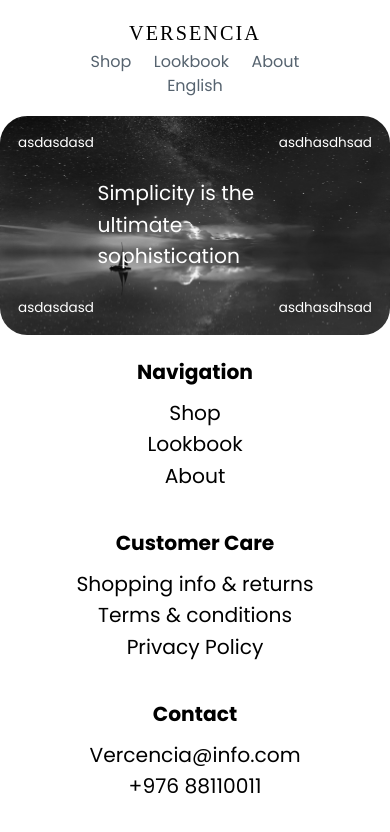
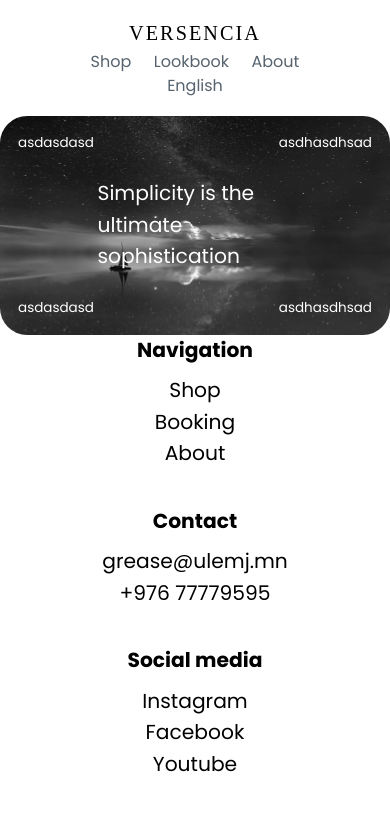
Before and after one commit to marsangarag/Ulemj-web-page, a Next.js app: page / in a window 390 px wide. Shown: the top 832 px of the page. Built offline with nearby package versions, Linux system fonts and the light colour scheme; a web font is replaced by a local one.

Commit message:
edit footer

```diff
--- a/src/components/layout/footer.tsx
+++ b/src/components/layout/footer.tsx
@@ -8,23 +8,15 @@ export default function Footer() {
             title: { en: "Navigation", mon: "Хэсэх" },
             items: [
                 { en: "Shop", mon: "Дэлгүүр" },
-                { en: "Lookbook", mon: "Каталог" },
+                { en: "Booking", mon: "Каталог" },
                 { en: "About", mon: "Дэлгэрэнгүй" },
-            ],
-        },
-        {
-            title: { en: "Customer Care", mon: "Харилцагч" },
-            items: [
-                { en: "Shopping info & returns", mon: "Буцаалт" },
-                { en: "Terms & conditions", mon: "Үйлчилгээний нөхцөл" },
-                { en: "Privacy Policy", mon: "Нууцлалын бодлого" },
             ],
         },
         {
             title: { en: "Contact", mon: "Холбоо барих" },
             items: [
-                { en: "Vercencia@info.com", mon: "Vercencia@info.com" },
-                { en: "+976 88110011", mon: "+976 88110011" },
+                { en: "grease@ulemj.mn", mon: "grease@ulemj.mn" },
+                { en: "+976 77779595", mon: "+976 77779595" },
             ],
         },
         {
@@ -32,13 +24,13 @@ export default function Footer() {
             items: [
                 { en: "Instagram", mon: "Instagram" },
                 { en: "Facebook", mon: "Facebook" },
-                { en: "Twitter", mon: "Twitter" },
+                { en: "Youtube", mon: "Youtube" },
             ],
         },
     ];
     return (
         <>
-            <div className="p-5 grid gap-y-8 text-center sm:grid-cols-2 md:grid-cols-4">
+            <div className="flex flex-col text-center gap-y-8 sm:flex-row sm:justify-between sm: px-5">
                 {footerItems?.map((footer) => {
                     return (
                         <div
```
